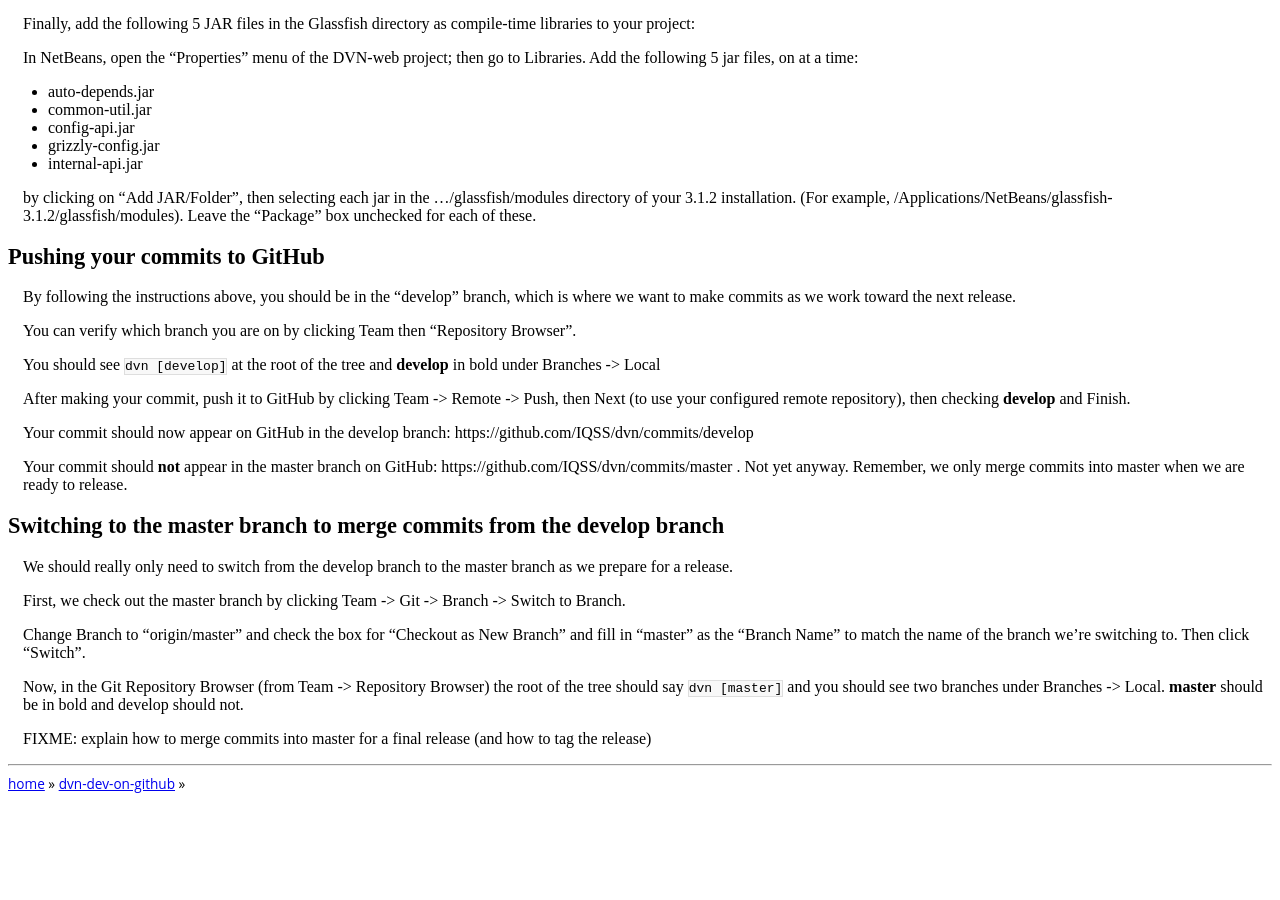
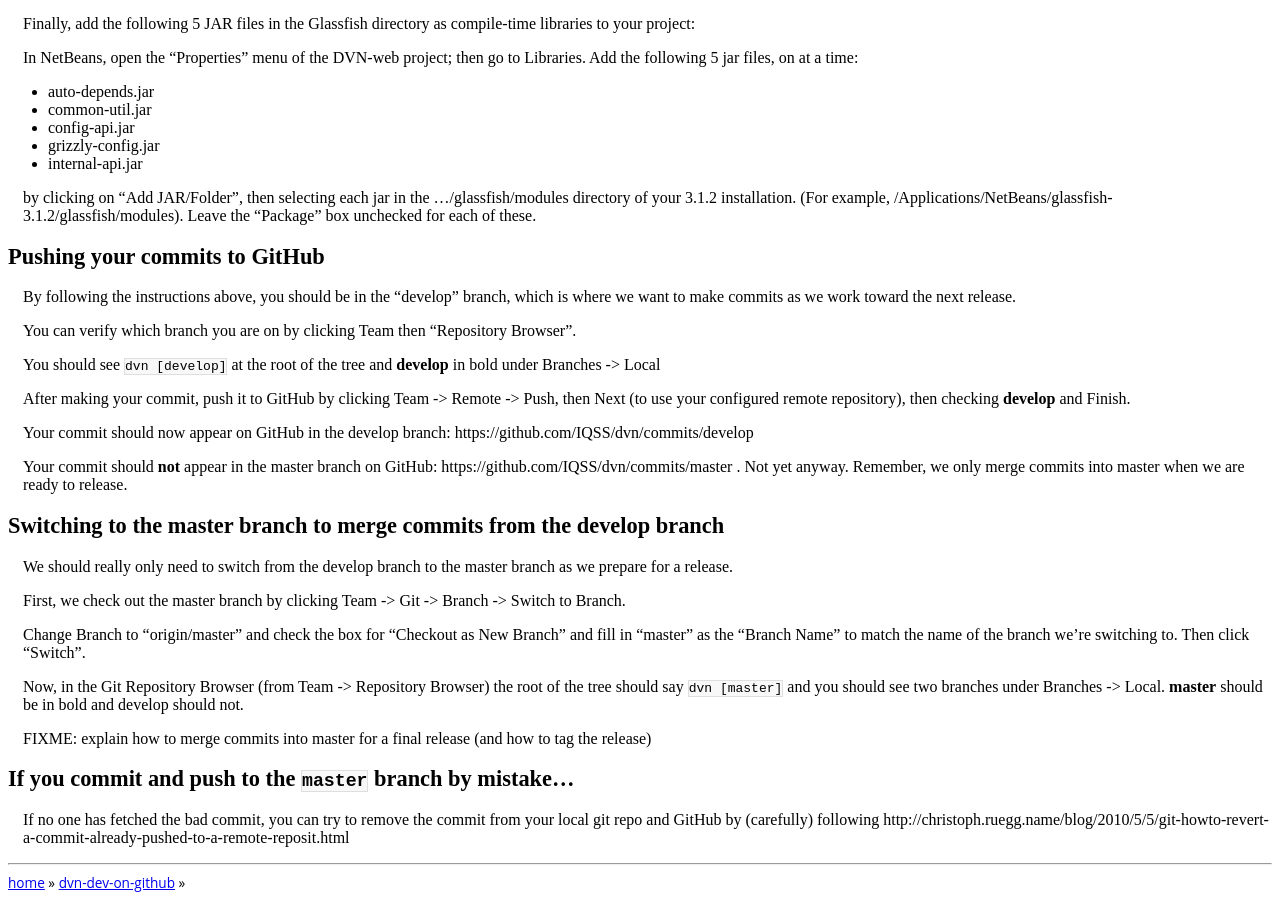
Before and after one commit to dvn/dvn-sourceforge2github, a Jekyll site: the page built from dvn-dev-on-github/quickstart/index.md, in a window 1280 px wide and 900 px high, scrolled down 1398 px. Built offline with Jekyll 4.4.1, drawn with Linux system fonts in a browser that asks for light colours; Markdown is read by kramdown in place of the engine named in the settings; before the commit the page ends 2199 px from its top, so only the background shows below that.

Commit message:
fixing commit and push to the `master` branch

```diff
--- a/dvn-dev-on-github/quickstart/index.md
+++ b/dvn-dev-on-github/quickstart/index.md
@@ -113,3 +113,7 @@ Change Branch to "origin/master" and check the box for "Checkout as New Branch"
 Now, in the Git Repository Browser (from Team -> Repository Browser) the root of the tree should say `dvn [master]` and you should see two branches under Branches -> Local. **master** should be in bold and develop should not.
 
 FIXME: explain how to merge commits into master for a final release (and how to tag the release)
+
+## If you commit and push to the `master` branch by mistake...
+
+If no one has fetched the bad commit, you can try to remove the commit from your local git repo and GitHub by (carefully) following http://christoph.ruegg.name/blog/2010/5/5/git-howto-revert-a-commit-already-pushed-to-a-remote-reposit.html
```
